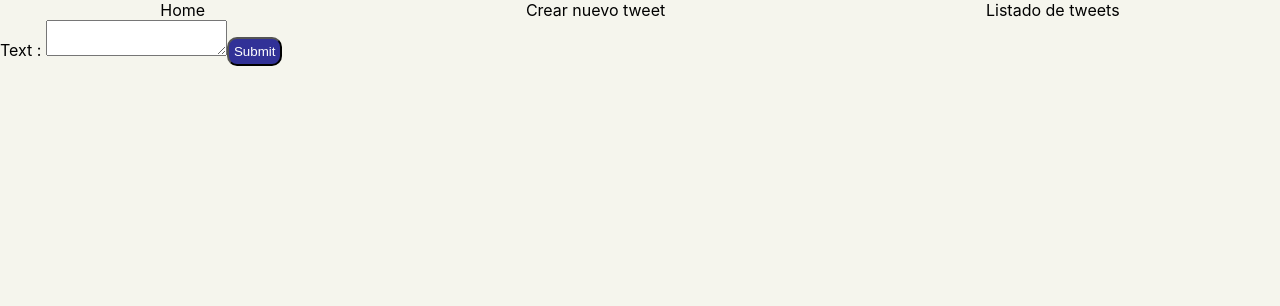
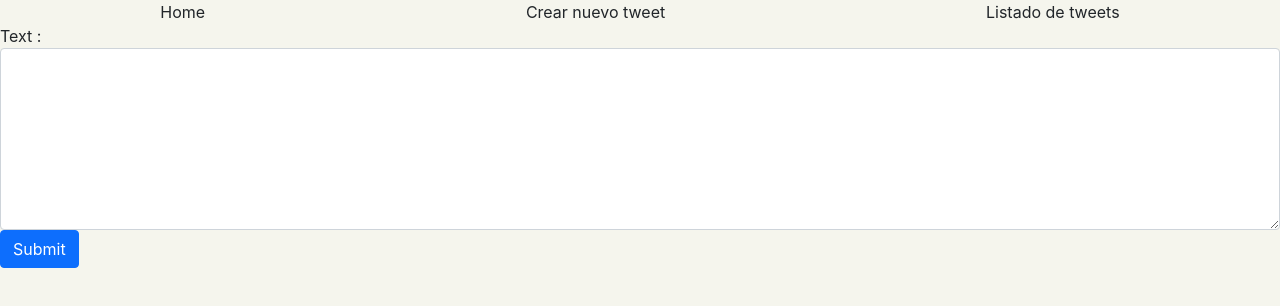
Before and after one commit to Sergi-7/w8-tuitah-carlos-sergi-FRONT, a Next.js app: page /createtweets in a window 1280 px wide. Shown: the top 306 px of the page. Built offline with nearby package versions, Linux system fonts and the light colour scheme.

Commit message:
Added styles to Form and added favicon

```diff
--- a/components/Form/Form.js
+++ b/components/Form/Form.js
@@ -30,14 +30,18 @@ const Form = () => {
 
   return (
     <form autoComplete="off" onSubmit={handleSubmit}>
-      <label htmlFor="text">Text : </label>
+      <div className="form-group">
+        <label htmlFor="text">Text :</label>
         <textarea
           type="text"
           maxLength="200 "
           id="text"
           onChange={handleOnChange}
+          className="form-control"
+          rows="7"
         ></textarea>
-      <button>Submit</button>
+        <button className="btn btn-primary">Submit</button>
+      </div>
     </form>
   );
 };
--- a/package.json
+++ b/package.json
@@ -11,6 +11,7 @@
   },
   "dependencies": {
     "axios": "^0.24.0",
+    "bootstrap": "^5.1.3",
     "javascript-time-ago": "^2.3.10",
     "msw": "^0.35.0",
     "next": "latest",
--- a/pages/_app.js
+++ b/pages/_app.js
@@ -1,3 +1,4 @@
+import "bootstrap/dist/css/bootstrap.min.css";
 import "../styles/global.css";
 import Nav from "../components/Nav/Nav";
 
--- a/pages/tweetslist/[id].js
+++ b/pages/tweetslist/[id].js
@@ -7,8 +7,10 @@ const SSG = ({ tweet }) => {
   }
   return (
     <>
-      <h2>{tweet.text}</h2>
-      <p>{tweet.likes}</p>
+      <div className="card">
+        <div className="card-body">{tweet.text}</div>
+        <div className="card-footer">Likes - {tweet.likes}</div>
+      </div>
     </>
   );
 };
```
Also changed, not shown: 2 other files (tests, documents, lock files or other folders). Lines whose indentation alone changed are shown as unchanged.
